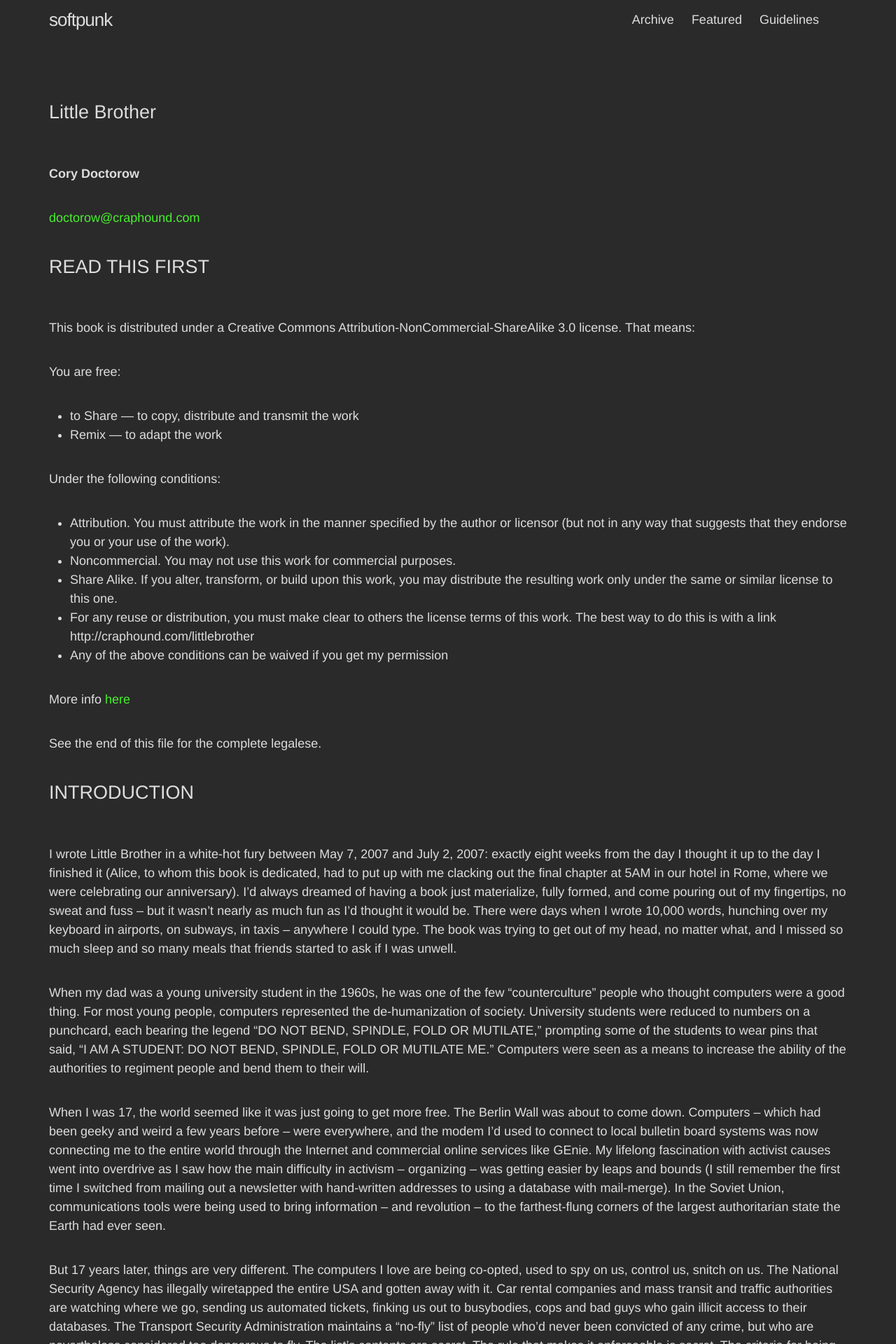
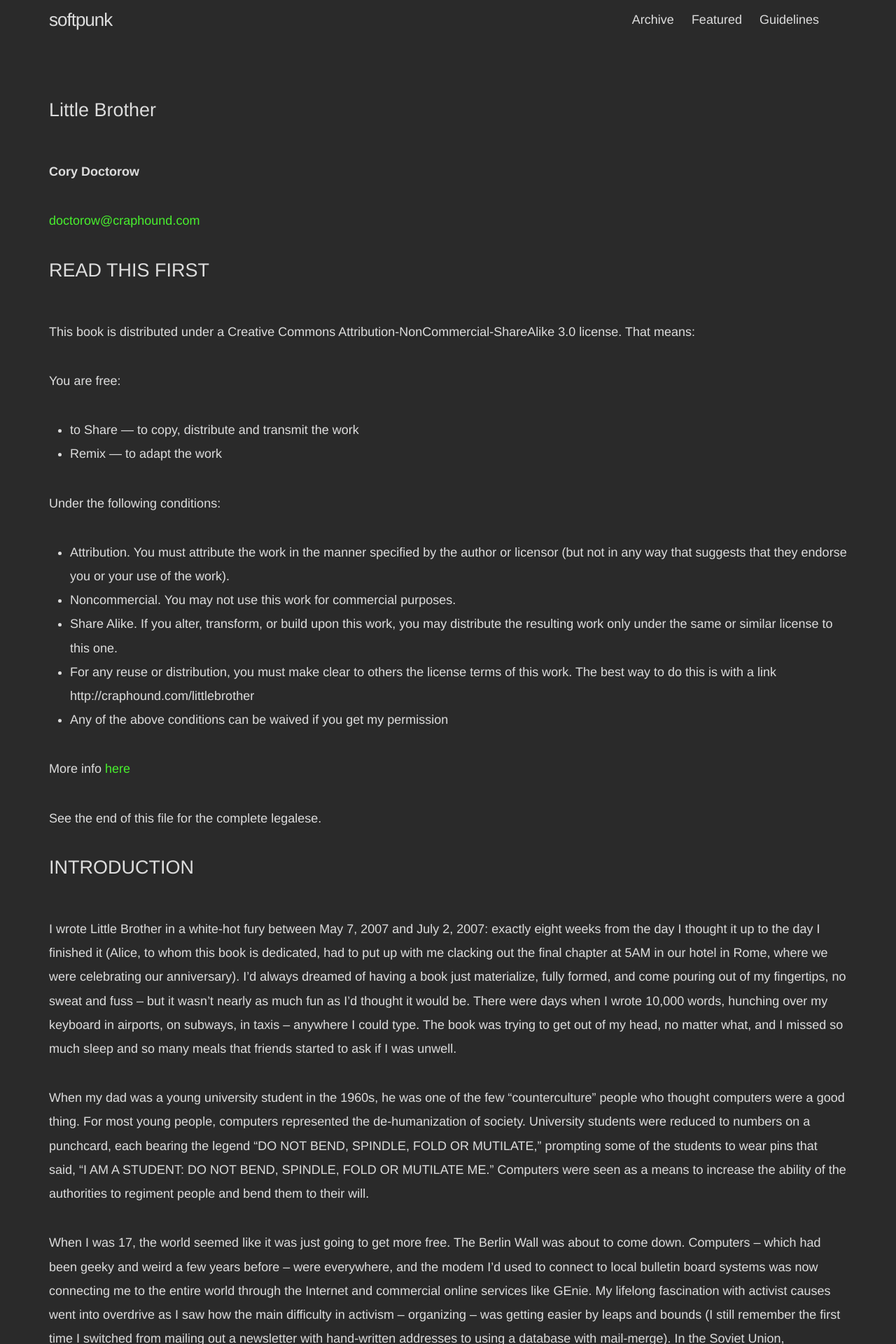
Before and after one commit to softpunk/softpunk.github.io, a Jekyll site: the page built from littlebrother.md, in a window 1280 px wide. Shown: the top 1920 px of the page at 70% size. Built offline with Jekyll 4.4.1, drawn with Linux system fonts in a browser that asks for light colours.

Commit message:
Update _base.scss

```diff
--- a/_sass/_base.scss
+++ b/_sass/_base.scss
@@ -23,6 +23,7 @@
     -o-font-feature-settings: "kern" 1;
     font-feature-settings: "kern" 1;
     font-kerning: normal;
+    line-height: 1.9em;
 }
 
 
@@ -114,7 +115,6 @@
     border-left: 4px solid $grey-color-light;
     padding-left: $spacing-unit / 2;
     font-size: 18px;
-    letter-spacing: -1px;
     font-style: italic;
 
     > :last-child {
```
